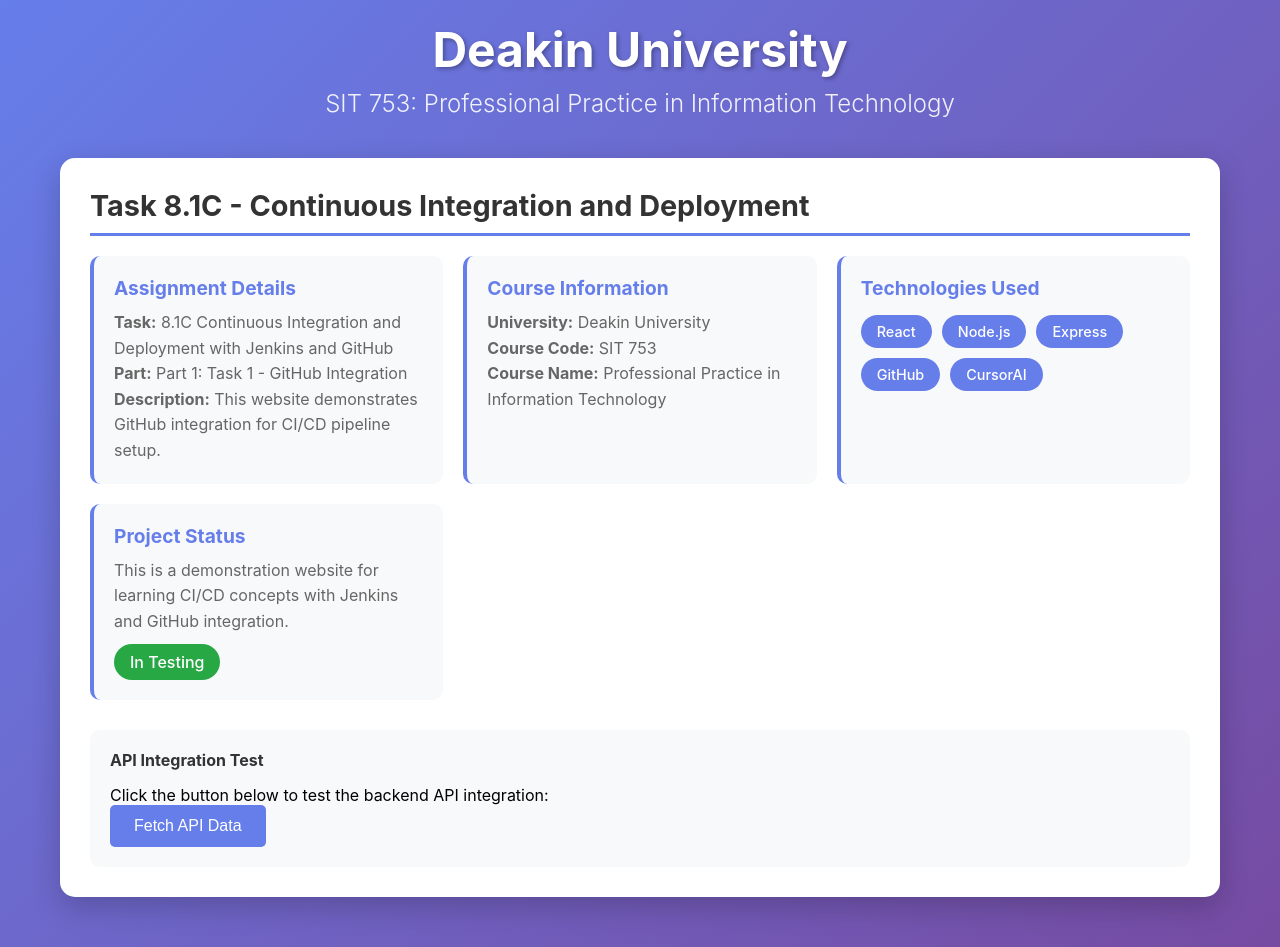
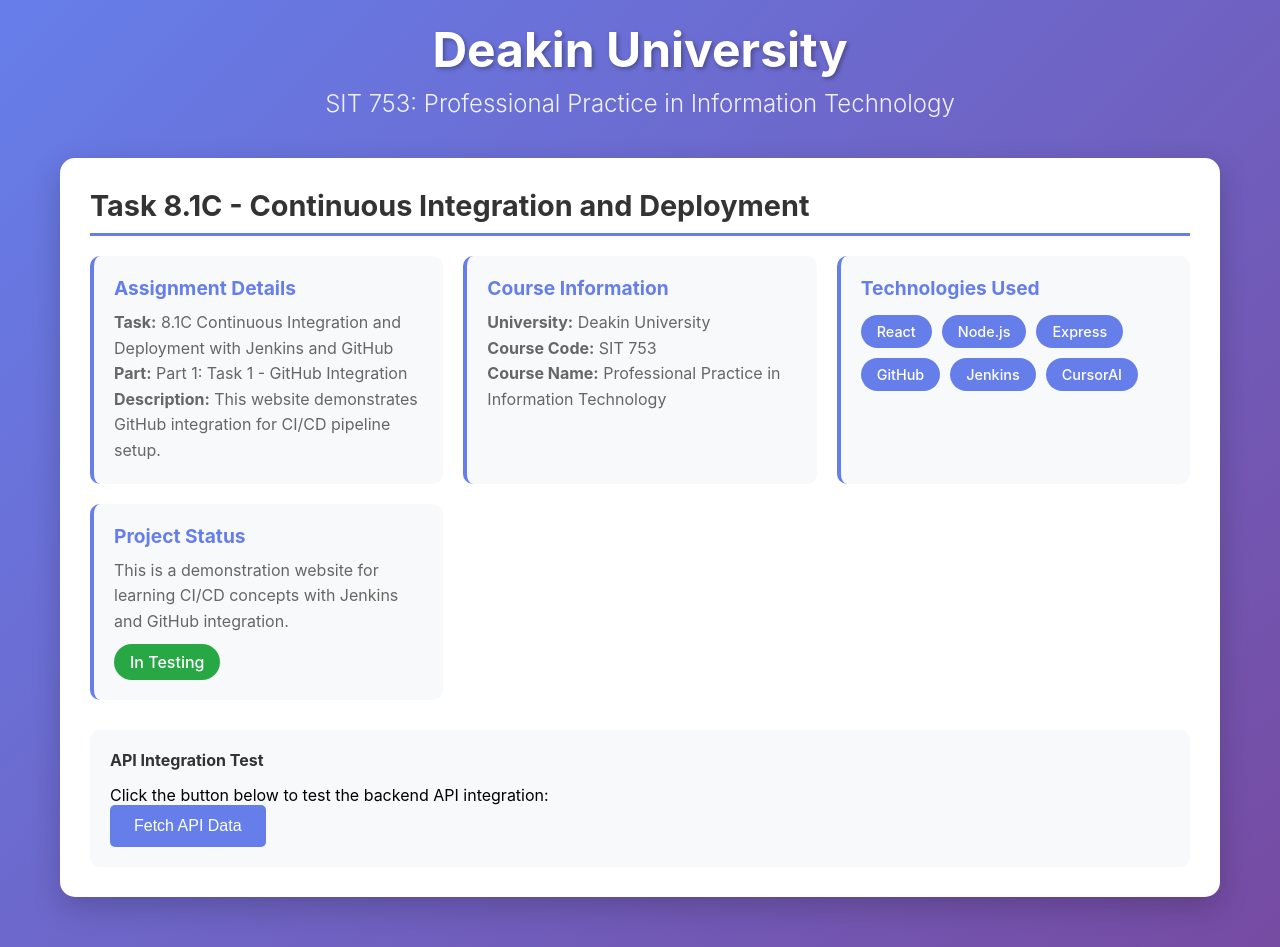
Before and after one commit to dqduong2003/8.2CJenkinsIntegration, a React (Create React App) app in the folder client/: page / in a window 1280 px wide. Built offline with nearby package versions, Linux system fonts and the light colour scheme; the HTML template or start-up script is replaced by a standard one.

Commit message:
Restore Jenkins

```diff
--- a/client/src/App.js
+++ b/client/src/App.js
@@ -49,6 +49,7 @@ function App() {
               <span className="tech-tag">Node.js</span>
               <span className="tech-tag">Express</span>
               <span className="tech-tag">GitHub</span>
+              <span className="tech-tag">Jenkins</span>
               <span className="tech-tag">CursorAI</span>
             </div>
           </div>
```
